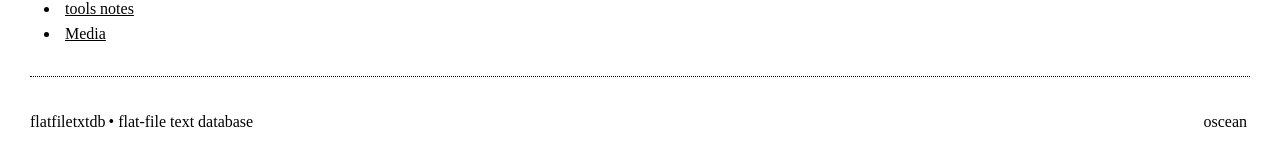
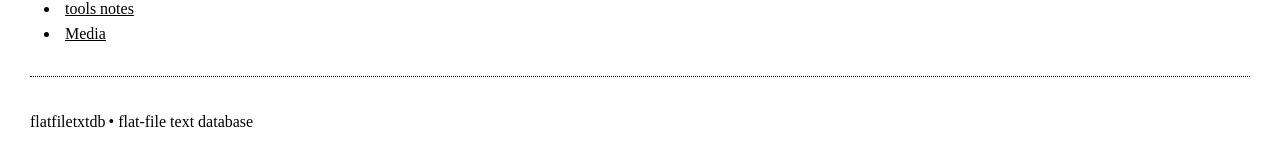
Before and after one commit to devAItester/d00-jk, a Jekyll site: the page built from index.html, in a window 1280 px wide. Shown: the part 675-841 px from the top of the page. Built offline with Jekyll 4.4.1, drawn with Linux system fonts in a browser that asks for light colours.

Commit message:
Remove site-specific oscean footer link

```diff
--- a/_layouts/default.html
+++ b/_layouts/default.html
@@ -11,7 +11,6 @@
 </main>
 <footer>
   <a href="{{ '/' | relative_url }}">{{ site.title }}</a>&bull; flat-file text database
-  <div class="right"><a href="https://github.com/XXIIVV/oscean" target="_blank">oscean</a></div>
   <hr/>
 </footer>
 </body></html>
```
